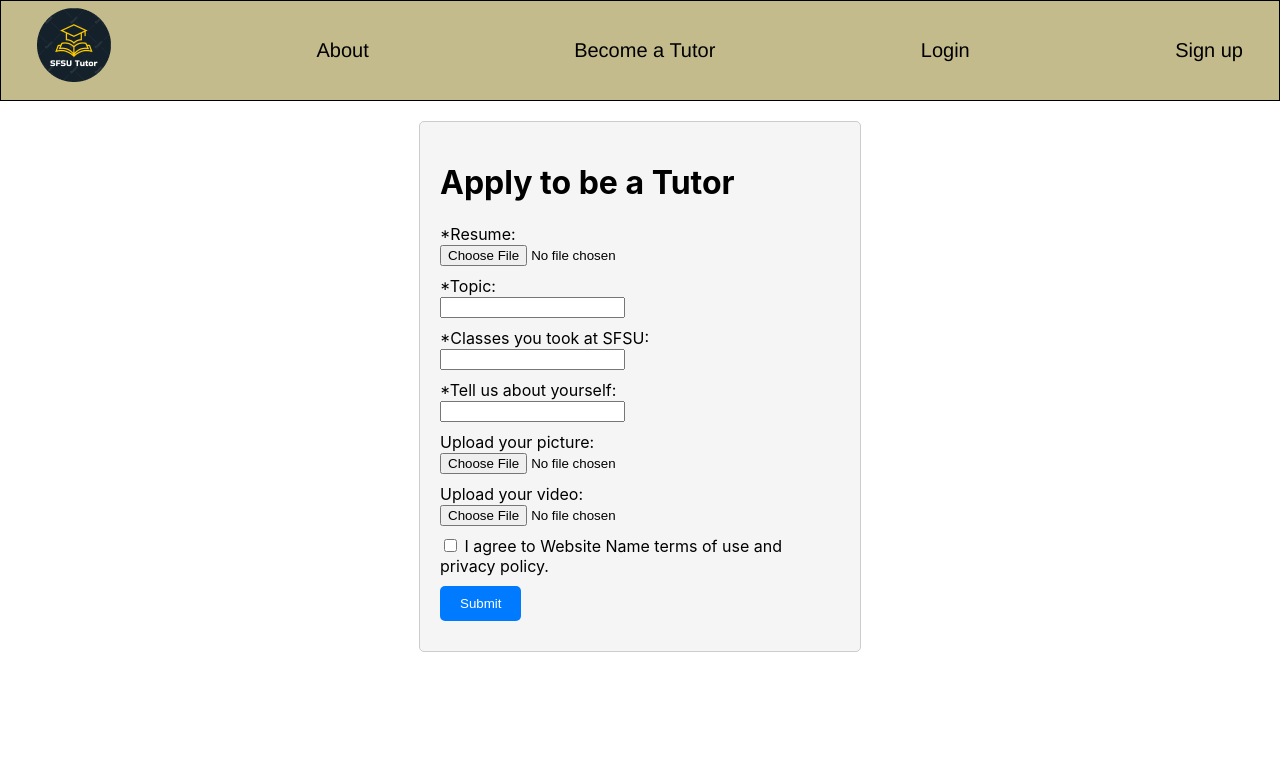
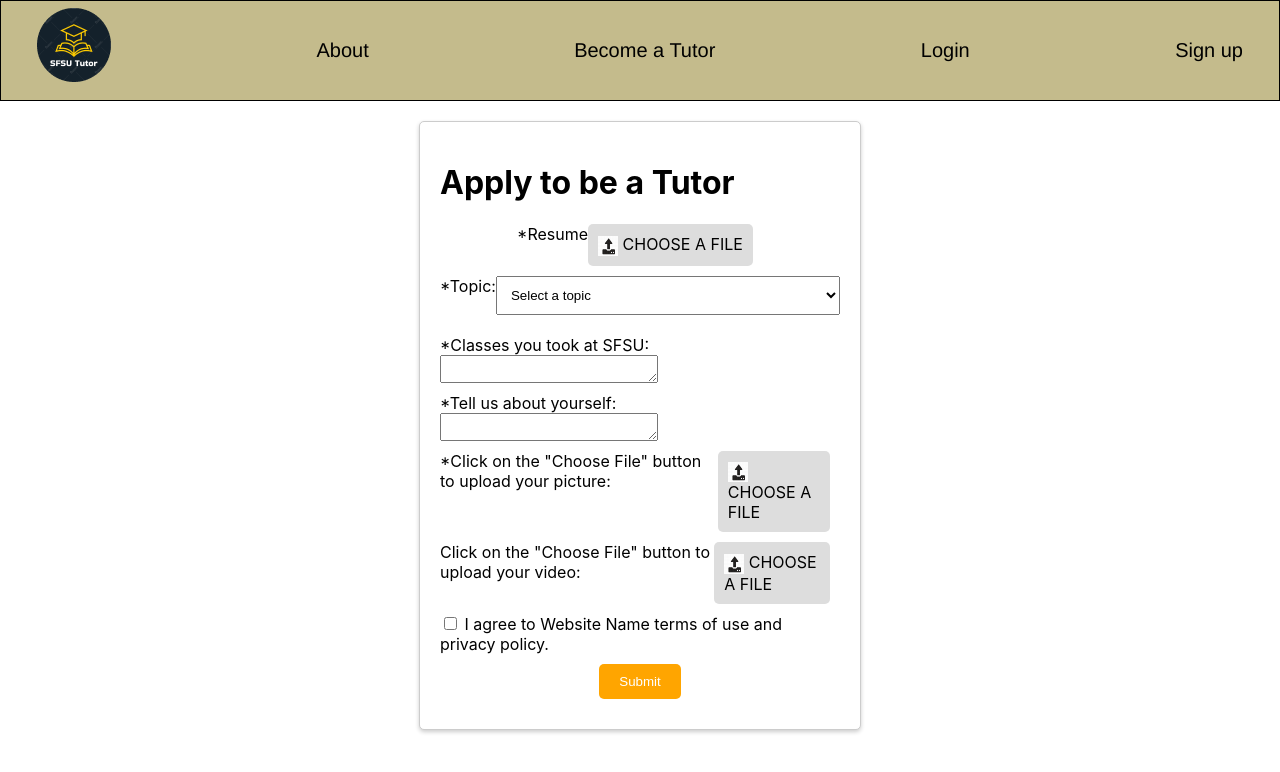
Before and after one commit to csc648-03-fa23-team01/csc648-03-fa23-team01-frontend, a React (Create React App) app in the folder my-react-app/: page /BecomeTutor in a window 1280 px wide. Shown: the top 772 px of the page. Built offline with nearby package versions, Linux system fonts and the light colour scheme.

Commit message:
new changes based on Figma Design

```diff
--- a/my-react-app/src/components/BecomeTutor.jsx
+++ b/my-react-app/src/components/BecomeTutor.jsx
@@ -1,12 +1,15 @@
 import React, { useState } from "react";
 import NavBar from './NavBar';
-import { buttonStyle, errorTextStyle } from '../styles/styles'; // Adjust the import path
+import  { buttonStyle, errorTextStyle, chooseFileButtonStyle, hiddenFileInputStyle } from '../styles/styles'; // Adjust the import path
 import InputField from './InputField'; // Import the InputField component
+import image from '../assets/images/Upload_File_Icon.png';
+
 
 function BecomeTutor() {
   const [resume, setResume] = useState(null);
   const [topic, setTopic] = useState("");
   const [classes, setClasses] = useState("");
+  const [about, setAbout] = useState(""); // Added state for the 'about' field
   const [picture, setPicture] = useState(null);
   const [video, setVideo] = useState(null);
   const [agree, setAgree] = useState(false);
@@ -15,7 +18,10 @@ function BecomeTutor() {
     resume: false,
     topic: false,
     classes: false,
+    about: false, // Added error state for the 'about' field
+    agree: false,
   });
+
 
   const handleSubmit = (e) => {
     e.preventDefault();
@@ -37,18 +43,38 @@ function BecomeTutor() {
   };
 
   const formBoxStyle = {
-    backgroundColor: "#f5f5f5",
+    backgroundColor: "#fFfFfF",
     padding: "20px",
     border: "1px solid #ccc",
     borderRadius: "5px",
     textAlign: "left",
     maxWidth: "400px",
     margin: "0 auto",
+    boxShadow: "0 2px 4px rgba(0, 0, 0, 0.2)",
+
   };
 
   const formGroupStyle = {
     marginBottom: "10px",
+    display: 'flex',       // Enable flexbox
+    justifyContent: 'center', // Center children horizontally
+    marginBottom: '10px',
   };
+
+   // Add a new state for the dropdown selection
+   const [selectedTopic, setSelectedTopic] = useState('');
+
+   // Add your topics here
+   const topics = [
+     "Mathematics",
+     "Physics",
+     "Chemistry",
+     "Biology",
+     "English Literature",
+     "Computer Science",
+     // ... more topics
+   ];
+
 
   return (
     <div>
@@ -57,54 +83,96 @@ function BecomeTutor() {
         <div style={formBoxStyle}>
           <h1>Apply to be a Tutor</h1>
           <form onSubmit={handleSubmit}>
-            <InputField
+
+            {/* Label and custom file input for picture */}
+            <div style={formGroupStyle}>
+              <label>*Resume</label>
+              <label htmlFor="pictureInput" style={chooseFileButtonStyle}>
+              <img src={image} alt="Upload" style={{ width: '20px', height: '20px', verticalAlign: 'middle' }} /> CHOOSE A FILE
+              </label>
+              <input
+                id="pictureInput"
                 type="file"
-              label="*Resume:"
-              value={resume}
-              onChange={(e) => setResume(e.target.files[0])}
-              error={errors.resume}
+                style={hiddenFileInputStyle}
+                onChange={(e) => setPicture(e.target.files[0])}
               />
+              {/* Handle picture error if any */}
+            </div>
 
-            <InputField
-              type="text"
-              label="*Topic:"
-              value={topic}
-              onChange={(e) => setTopic(e.target.value)}
-              error={errors.topic}
-            />
+            {/* ... other input fields ... */}
 
-            <InputField
-              type="text"
-              label="*Classes you took at SFSU:"
+            {/* Topic dropdown */}
+      <div style={formGroupStyle}>
+        <label htmlFor="topicSelect">*Topic:</label>
+        <select
+          id="topicSelect"
+          value={selectedTopic}
+          onChange={(e) => setSelectedTopic(e.target.value)}
+          style={{ display: 'block', width: '100%', padding: '10px', marginBottom: '10px' }} // Make sure the width and padding match other inputs
+        >
+          <option value="">Select a topic</option>
+          {topics.map((topic, index) => (
+            <option key={index} value={topic}>{topic}</option>
+          ))}
+        </select>
+        {errors.topic && <span style={errorTextStyle}>This field is required.</span>}
+      </div>
+
+
+      {/* Classes taken at SFSU field */}
+      <div style={{...formGroupStyle, display: 'block'}}> {/* Ensures this section is on a new line */}
+        <label htmlFor="classesInput">*Classes you took at SFSU:</label>
+        <textarea
+          id="classesInput"
           value={classes}
           onChange={(e) => setClasses(e.target.value)}
-              error={errors.classes}
+          style={{ display: 'block', width: '50%', padding: '8px', height: '10px' }} // Adjust height as needed
         />
+        {errors.classes && <span style={errorTextStyle}>This field is required.</span>}
+      </div>
 
-            <InputField
-              type="text"
-              label="*Tell us about yourself:"
+      {/* Tell us about yourself */}
+        <div style={{...formGroupStyle, display: 'block'}}> {/* Ensures this section is on a new line */}
+          <label htmlFor="classesInput">*Tell us about yourself:</label>
+          <textarea
+            id="classesInput"
             value={classes}
             onChange={(e) => setClasses(e.target.value)}
-              error={errors.classes}
+            style={{ display: 'block', width: '50%', padding: '8px', height: '10px' }} // Adjust height as needed
           />
+          {errors.classes && <span style={errorTextStyle}>This field is required.</span>}
+        </div>
 
-            <InputField
+            {/* Label and custom file input for picture */}
+            <div style={formGroupStyle}>
+              <label>*Click on the "Choose File" button to upload your picture:</label>
+              <label htmlFor="pictureInput" style={chooseFileButtonStyle}>
+              <img src={image} alt="Upload" style={{ width: '20px', height: '20px', verticalAlign: 'middle' }} /> CHOOSE A FILE
+              </label>
+              <input
+                id="pictureInput"
                 type="file"
-              label="Upload your picture:"
-              value={picture}
+                style={hiddenFileInputStyle}
                 onChange={(e) => setPicture(e.target.files[0])}
-              error={false}
               />
+              {/* Handle picture error if any */}
+            </div>
 
-            <InputField
+            {/* Label and custom file input for video */}
+            <div style={formGroupStyle}>
+              <label>Click on the "Choose File" button to upload your video:</label>
+              <label htmlFor="videoInput" style={chooseFileButtonStyle}>
+              <img src={image} alt="Upload" style={{ width: '20px', height: '20px', verticalAlign: 'middle' }} /> CHOOSE A FILE
+              </label>
+              <input
+                id="videoInput"
                 type="file"
-              label="Upload your video:"
-              value={video}
+                style={hiddenFileInputStyle}
                 onChange={(e) => setVideo(e.target.files[0])}
-              error={false}
               />
+            </div>
 
+            {/* Submit button*/}
             <div style={formGroupStyle}>
               <label>
                 <input
--- a/my-react-app/src/components/HomePage.jsx
+++ b/my-react-app/src/components/HomePage.jsx
@@ -8,20 +8,49 @@ import image2 from '../assets/images/Rectangle46.svg';
 import { connect } from 'react-redux';
 import { searchAsync } from '../actions/tutorAction';
 import background_image from '../assets/images/Background_Image.png';
-import { tutorProfiles } from '../constants/tutorProfiles'; // Import tutorProfiles from the constants folder
+import { tutorProfiles } from '../constants/tutorProfiles';
+
+import TutorCard from './TutorCards'; // Adjust the path to your TutorCard component
 
 
 const StyledHomePage = styled.div`
-  background: url(${background_image}) no-repeat center center;
-  background-size: cover;
   position: relative;
   width: 100%;
-  height: 500px;
+  min-height: 100vh; // Changed to ensure full vertical coverage
 `;
 
+const BackgroundImage = styled.div`
+  background: url(${background_image}) no-repeat center center fixed;
+  background-size: cover;
+  position: absolute;
+  top: 0;
+  left: 0;
+  width: 100%;
+  height: 50%;
+  z-index: -1;
+`;
+
+const Overlay = styled.div`
+  position: absolute;
+  top: 0;
+  left: 0;
+  width: 100%;
+  height: 50%;
+  background-color: rgba(0, 0, 0, 0.4); // Dark overlay with 40% opacity
+  z-index: 1; // Ensure the overlay is above the background image
+`;
+
+const ContentContainer = styled.div`
+  position: relative;
+  z-index: 2; // Ensure the content is above the overlay
+`;
+
+
 const TextWrapper = styled.p`
+  color: #fff; /* This sets the text color to white */
   text-align: center;
   margin-top: 2rem;
+  font-size: 2.5em; /* Example size, adjust as needed */
   font-weight: bold;
   font-family: 'Open Sans', sans-serif;
 `;
@@ -34,68 +63,78 @@ const TextWrapper1 = styled.div`
   font-weight: bold;
   font-family: 'Open Sans', sans-serif;
 `;
-
 const TutorProfilesWrapper = styled.div`
   display: flex;
-  justify-content: center;
-  align-items: center;
+  justify-content: space-around;
   flex-wrap: wrap;
+  margin: 2vw 0;
 `;
 
-const TutorProfile = styled.div`
-  margin-top: 200px; /* Adjust the margin as needed */
-  cursor: pointer;
-  text-align: center;
+// Styled components for TutorCard
+const StyledTutorCard = styled.div`
+  display: flex;
+  flex-direction: column;
+  align-items: center;
+  padding: 2vw;
+  width: 35vw;
+  margin: 2vw;
+  border: 0.1vw solid #ccc;
+  border-radius: 0.8vw;
+  box-shadow: 0 0.4vw 0.8vw rgba(0, 0, 0, 0.1);
+  background: #fff;
+
+  img {
+    width: 10vw;
+    height: 10vw;
+    border-radius: 50%;
+    object-fit: cover;
+    margin-bottom: 1vw;
+  }
+
+  h3 {
+    margin: 0.5vw 0;
+    font-size: 2vw;
+  }
+
+  .attribute {
+    font-size: 1.2vw;
+    margin: 0.5vw 0;
+    text-align: center;
+    line-height: 1.4;
+  }
 `;
-
-const TutorImage = styled.img`
-max-width: 400px; /* Increase this value to make the images larger */
-max-height: 200px; /* Increase this value to make the images larger */
-`;
-
-export const HomePage = ({ tutors_data, tutors_loading, tutors_error }) => {
-  const [query, setQuery] = useState('');
-  const results = useSelector(state => state.results);
-  const dispatch = useDispatch();
-
-  const handleSearch = query => {
-    dispatch(searchAsync(query));
-  };
 
 
 
+// HomePage component definition
+const HomePage = ({ tutors_data, tutors_loading, tutors_error }) => {
+  const dispatch = useDispatch();
+
   return (
     <StyledHomePage>
-      <NavBar />
-      <div className="div">
-        <TextWrapper>What Would You Like To Learn?</TextWrapper>
-        <SearchBar isHomePage={true} />
-
-        <div className="rectangle-5" />
-        <TextWrapper1>
-          Welcome to our platform, where knowledge and opportunity converge. Explore a world of learning, connect with top
-          tutors, discover engaging courses, and search any department or subject effortlessly to unlock your full potential.
-        </TextWrapper1>
+      <BackgroundImage />
+      <Overlay />
+      <ContentContainer>
+        <NavBar />
+        <TextWrapper>"Welcome to the world of learning!"</TextWrapper>
+        <SearchBar isHomePage={true} onSearch={(query) => dispatch(searchAsync(query))} />
         <TutorProfilesWrapper>
           {tutorProfiles.map((profile, index) => (
-            <TutorProfile
+            <TutorCard
               key={index}
-              onClick={() => {
-                // Handle the click to navigate to the tutor's profile
-                // Example: history.push(profile.link);
-              }}
-            >
-              <TutorImage src={profile.image} alt={`Tutor ${index + 1}`} />
-              <div>{profile.name}</div>
-              <div>{profile.topic}</div>
-            </TutorProfile>
+              profilePicture={profile.image}
+              name={profile.name}
+              description="Experienced Physics tutor dedicated to demystifying the laws of the universe, making science engaging and accessible for all"
+              subjects={profile.topic} // Make sure this is the correct prop to pass based on your data structure
+            />
           ))}
         </TutorProfilesWrapper>
-      </div>
+      </ContentContainer>
     </StyledHomePage>
   );
 };
 
+// Redux connect for the HomePage
 const mapStateToProps = state => ({
   tutors_data: state.tutors.data,
   tutors_loading: state.tutors.loading,
--- a/my-react-app/src/components/SearchBar.jsx
+++ b/my-react-app/src/components/SearchBar.jsx
@@ -1,10 +1,8 @@
 import React, { useState } from 'react';
 import { useDispatch } from 'react-redux';
 import { useNavigate } from "react-router-dom";
-
 import styled from 'styled-components';
 import { searchAsync } from '../actions/tutorAction';
-
 
 const StyledSearchBar = styled.div`
   display: flex;
@@ -19,28 +17,24 @@ const StyledSearchBar = styled.div`
     width: 100%;
   }
 
-  select,
-  button {
+  input {
+    flex-grow: 1;
     padding: 10px;
-    margin-right: 10px;
     border: 1px solid #ccc;
-    border-radius: 4px;
-  }
-
-  input {
-    flex-grow: 1;  // This makes the input expand to occupy available space
-    padding: 10px;
-    margin-right: 10px;
-    border: 1px solid #ccc;
-    border-radius: 4px;
-    width: 100%;  // Ensures the input expands to the full width of its container
+    border-right: none; // Remove the right border to connect with the button
+    border-radius: 4px 0 0 4px; // Adjusted border-radius
+    box-sizing: border-box; // Include padding and border in the height calculation
   }
 
   button {
-    background-color: #333;
-    color: #fff;
-    border: none;
+    padding: 10px; // Match the vertical padding of the input field
+    background-color: #F6A833; // Orange color
+    color: white;
+    border: 1px solid #F6A833; // Match input field border for consistent height
+    border-left: none; // Remove the left border to make it seamless with input
     cursor: pointer;
+    border-radius: 0 4px 4px 0; // Adjusted border-radius
+    box-sizing: border-box; // Include padding and border in the height calculation
 
     &:hover {
       background-color: #555;
@@ -48,38 +42,27 @@ const StyledSearchBar = styled.div`
   }
 `;
 
-
-
-
 const SearchBar = ({ isHomePage }) => {
     const [searchText, setSearchText] = useState('');
-    const [searchType, setSearchType] = useState('Subject');
-
     const dispatch = useDispatch();
     const navigate = useNavigate();
 
-    const handleSearch =  async () =>{
+    const handleSearch = async () => {
         console.log(`Searching for: ${searchText}`);
-        dispatch(searchAsync(searchText,searchType ));
+        dispatch(searchAsync(searchText));
         console.log(`Searching complete`);
-        if(isHomePage){
+        if (isHomePage) {
             navigate("/ResultPage");
         }
     };
 
     return (
         <StyledSearchBar className="search-bar">
-            <select value={searchType} onChange={(e) => setSearchType(e.target.value)}>
-                <option value="Subject">Subject</option>
-                <option value="Classes">Classes</option>
-                <option value="Language">Language</option>
-                <option value="asd">Return all</option>
-            </select>
             <input
-            type="text"
-            value={searchText}
-            onChange={e => setSearchText(e.target.value)}
-            placeholder="Search The Subject You Like"/>
+                type="text"
+                value={searchText}
+                onChange={e => setSearchText(e.target.value)}
+                placeholder="Search  by class (e.g. Math 400), Topic, tutor name " />
             <button onClick={handleSearch}>Search</button>
         </StyledSearchBar>
     );
--- a/my-react-app/src/components/TutorCards.jsx
+++ b/my-react-app/src/components/TutorCards.jsx
@@ -1,64 +1,71 @@
 import React from 'react';
 import styled from 'styled-components';
+import { Link } from 'react-router-dom'; // Import from React Router if you're using it
+// import RatingStars from './RatingStars'; // Import your star rating component
 
+// Adjusted StyledTutorCard for smaller size
 const StyledTutorCard = styled.div`
-  border: 0.1vw solid #ccc;
+  display: flex;
+  flex-direction: column;
+  align-items: center;
+  padding: 1.5vw;
+  width: 20vw;
+  margin: 2vw auto; // Add 'auto' to keep it centered horizontally and '2vw' for top and bottom margin
+  border: 0.7vw solid #ccc;
   border-radius: 0.8vw;
-  padding: 1.6vw;
-  width: 35vw;
-  margin: 2vw;
-  align-items: center;
+  box-shadow: 0 0.4vw 0.8vw rgba(0, 0, 0, 0.1);
+  background: #fff;
+  transition: transform 0.3s ease;
 
-  box-shadow: 0 0.4vw 0.8vw rgba(0, 0, 0, 0.1);
+  &:hover {
+    transform: translateY(-0.5vw);
+  }
 
   img {
-    width: 100%;
-    height: 20vw;
+    width: 8vw; // Adjust for smaller image size
+    height: 8vw; // Adjust for smaller image size
+    border-radius: 50%;
     object-fit: cover;
-    border-radius: 0.4vw;
-    margin-bottom: 1.6vw;
+    margin-bottom: 1vw;
   }
 
   h3 {
-    margin: 0;
-    margin-bottom: 0.8vw;
-    font-size: 2vw;
+    margin: 0.5vw 0;
+    font-size: 1.5vw; // Adjust for smaller text size
   }
 
   .attribute {
-    font-size: 1.6vw;
-    margin-bottom: 0.8vw;
+    font-size: 1vw; // Adjust for smaller text size
+    margin: 0.5vw 0;
+    text-align: center;
+    line-height: 1.4;
   }
+`;
 
-`;
+// TutorCard component
 
 const TutorCard = ({
   profilePicture,
-    ratings,
-    classes,
+  name,
   description,
-    price,
-    availability,
-    primaryLanguages,
-    cv,
-    secondaryLanguages,
-    subjects,
-    name
+  link, // Assuming you have a link prop for the tutor's profile page
+  // ... other props
 }) => {
+  // Truncate the description to fit within the card
+  const truncateText = (text, length) => {
+    return text.length > length ? text.substring(0, length) + '...' : text;
+  };
+
   return (
+    <Link to={link} style={{ textDecoration: 'none', color: 'inherit' }}> {/* Use Link for navigation */}
       <StyledTutorCard>
-            {/* This is a placeholder image. You can replace it with a dynamic image linked to the registered user */}
-            <img src={profilePicture} alt={`Tutor`} />
+        <img src={profilePicture} alt={`Tutor ${name}`} />
         <h3>{name}</h3>
-            <div className="attribute"><strong>Classes:</strong> {classes || "N/A"}</div>
-            <div className="attribute"><strong>Description:</strong> {description || "N/A"}</div>
-            <div className="attribute"><strong>Price:</strong> {price ? `$${price}/hr` : "N/A"}</div>
-            <div className="attribute"><strong>Primary Languages:</strong> {primaryLanguages || "N/A"}</div>
-            <div className="attribute"><strong>CV:</strong> {cv ? <a href={cv} target="_blank" rel="noreferrer">View CV</a> : "N/A"}</div>
-            <div className="attribute"><strong>Secondary Languages:</strong> {secondaryLanguages || "N/A"}</div>
-            <div className="attribute"><strong>Expertise in Subject:</strong> {subjects.slice(0, -1).join(', ') + ' and ' + subjects.slice(-1) || "N/A"}</div>
+        {/* <RatingStars rating={5} /> Replace with your star rating component */}
+        <div className="attribute">{truncateText(description, 80)}</div> {/* Limit the bio to 80 characters */}
       </StyledTutorCard>
+    </Link>
   );
-}
+};
 
 export default TutorCard;
--- a/my-react-app/src/styles/styles.jsx
+++ b/my-react-app/src/styles/styles.jsx
@@ -1,12 +1,27 @@
 export const buttonStyle = {
-    backgroundColor: "#007bff",
-    color: "white",
-    border: "none",
-    borderRadius: "5px",
-    padding: "10px 20px",
-    cursor: "pointer",
+  backgroundColor: '#ffa500', // this is a basic orange color, adjust as needed
+  color: 'white',
+  border: 'none',
+  padding: '10px 20px',
+  borderRadius: '5px',
+  cursor: 'pointer',
   };
 
   export const errorTextStyle = {
-    color: "red",
-  };
+    marginBottom: '10px',
+    textAlign: 'center', // This will center the button within its container
+    };
+
+    export const chooseFileButtonStyle = {
+      display: 'inline-block',
+      backgroundColor: '#ddd', // Or any color you prefer
+      padding: '10px',
+      borderRadius: '5px',
+      cursor: 'pointer',
+      fontSize: '16px',
+      marginRight: '10px',
+    };
+
+    export const hiddenFileInputStyle = {
+      display: 'none',
+    };
```
Also changed, not shown: my-react-app/src/assets/images/Upload_File_Icon.png (added). Lines whose indentation alone changed are shown as unchanged.
